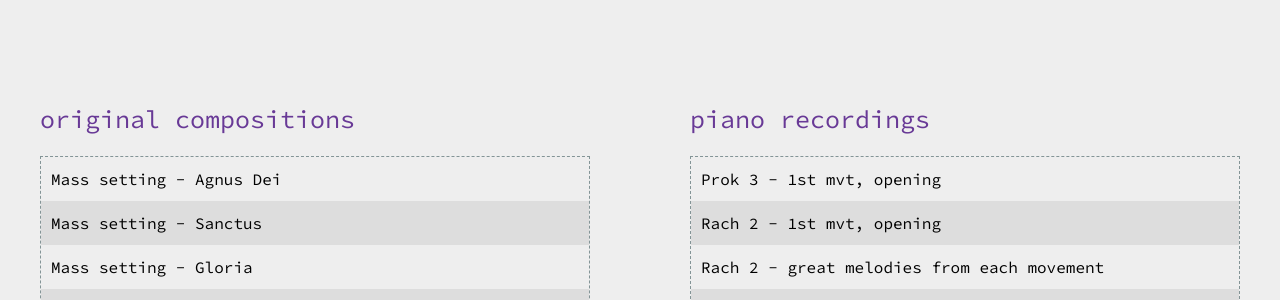
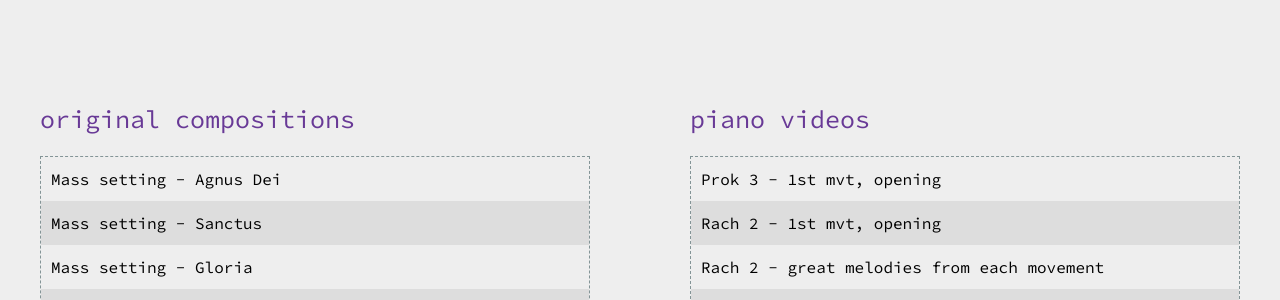
Before and after one commit to d-baker/navsite, a Jekyll site: the page built from video.html, in a window 1280 px wide. Shown: the part 297-597 px from the top of the page. Built offline with Jekyll 4.4.1, drawn with Linux system fonts in a browser that asks for light colours; nearby versions of some CDN libraries; comment, search, counter and statistics services are not loaded.

Commit message:
update piano recordings heading on video page

```diff
--- a/video.html
+++ b/video.html
@@ -33,7 +33,7 @@ permalink: /music/video/
     </div>
 
     <div class="avblock col2" id="piano-recordings">
-        <h2>piano recordings</h2>
+        <h2>piano videos</h2>
 
 
         <ul class="playlist">
```
